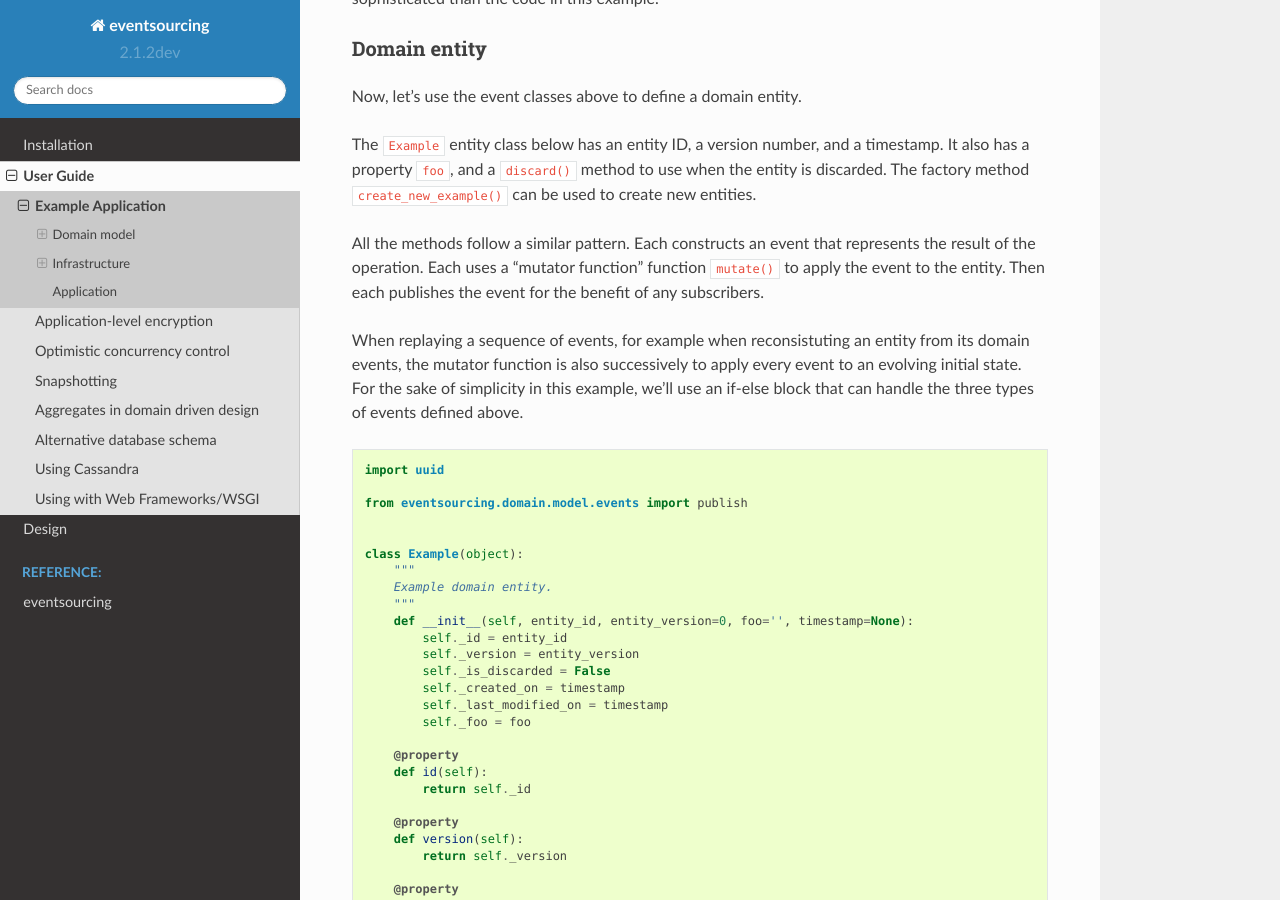
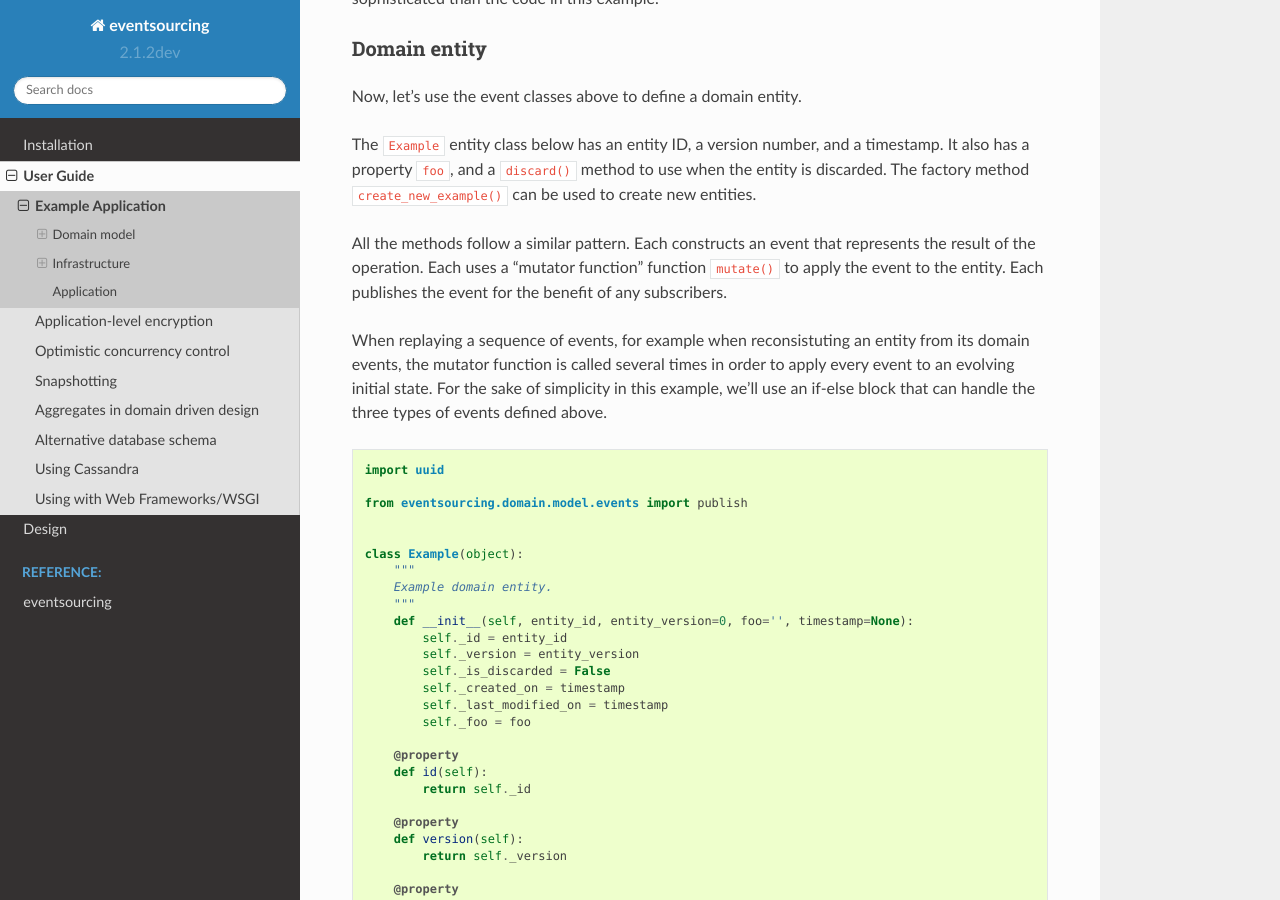
Before and after one commit to pyeventsourcing/eventsourcing, a Sphinx documentation site: the page built from docs/topics/user_guide/example_application.rst, in a window 1280 px wide and 900 px high, scrolled down 1296 px. Built offline with Sphinx 7.4.7 and the Read the Docs theme 2.0.0, drawn with Linux system fonts in a browser that asks for light colours; some of the changed text lies outside the part shown.

Commit message:
Renamed example application to 'ExampleApplication'.
Other minor edits.

```diff
--- a/docs/topics/user_guide/example_application.rst
+++ b/docs/topics/user_guide/example_application.rst
@@ -83,12 +83,12 @@ be used to create new entities.
 
 All the methods follow a similar pattern. Each constructs an event that represents the result
 of the operation. Each uses a "mutator function" function ``mutate()`` to apply the event
-to the entity. Then each publishes the event for the benefit of any subscribers.
+to the entity. Each publishes the event for the benefit of any subscribers.
 
 When replaying a sequence of events, for example when reconsistuting an entity from its
-domain events, the mutator function is also successively to apply every event to an evolving
-initial state. For the sake of simplicity in this example, we'll use an if-else block
-that can handle the three types of events defined above.
+domain events, the mutator function is called several times in order to apply every event
+to an evolving initial state. For the sake of simplicity in this example, we'll use an
+if-else block that can handle the three types of events defined above.
 
 .. code:: python
 
```
Also changed, not shown: other parts of docs/topics/user_guide/example_application.rst (+2 -2 lines).
